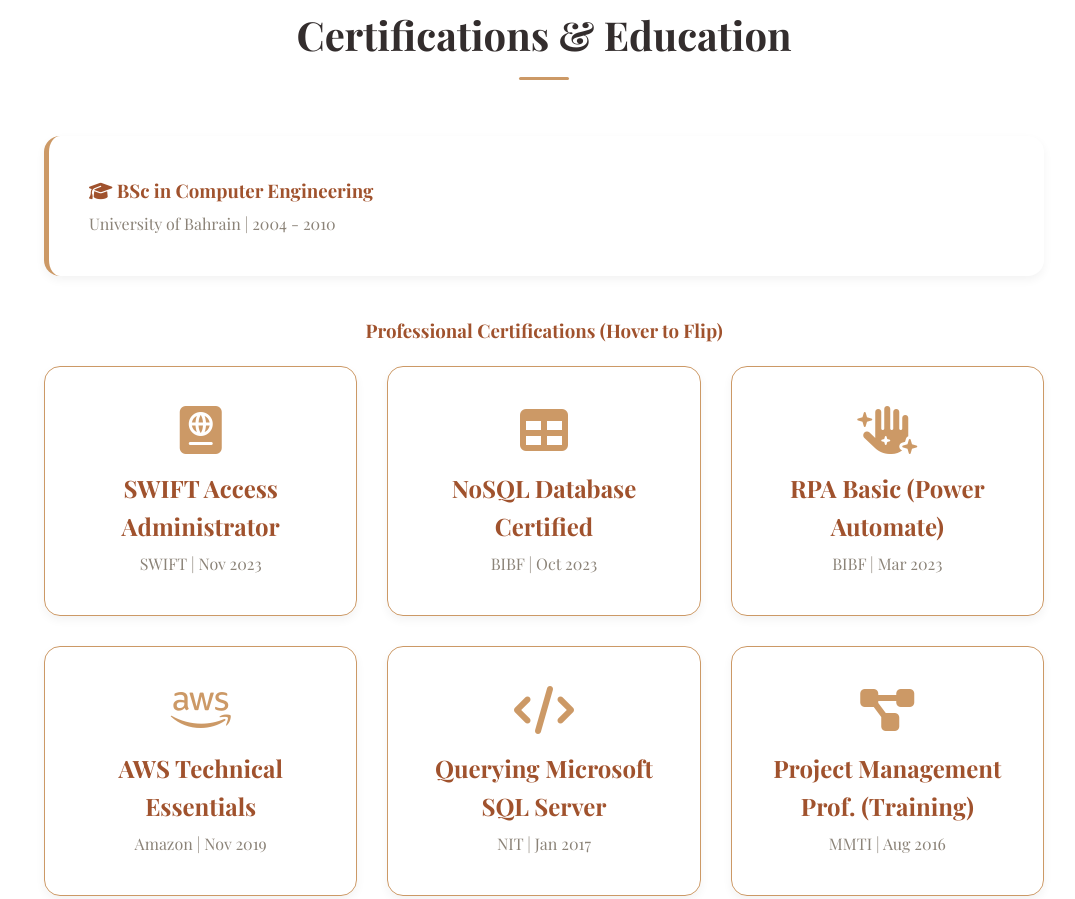
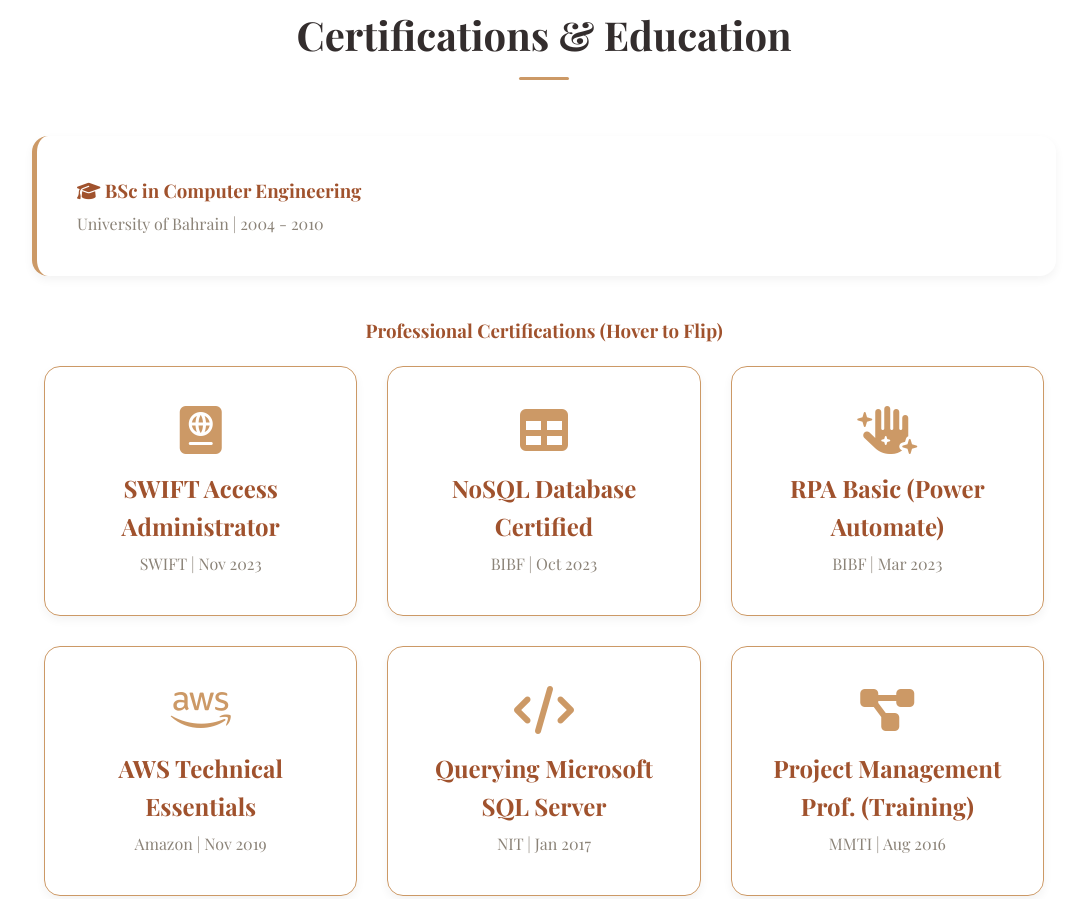
Before and after one commit to Amin-Mohd/Amin-CV, a plain HTML site: page index.html in a window 1280 px wide. Shown: the part 3630-4529 px from the top of the page, without its empty margins (96-1171 px from the left). Drawn offline with nearby package versions, Linux system fonts and the light colour scheme; a web font is replaced by a local one.

Commit message:
Update index.html

```diff
--- a/index.html
+++ b/index.html
@@ -587,7 +587,7 @@
         <div class="section-header">
             <h2>Certifications & Education</h2>
         </div>
-        <div style="max-width: 1000px; margin: 0 auto;">
+        <div style="max-width: 1500px; margin: 0 auto;">
 
             <div class="card edu-card">
                 <h3 style="color: var(--accent-primary); margin-bottom: 5px;"><i class="fas fa-graduation-cap"></i> BSc in Computer Engineering</h3>
```
